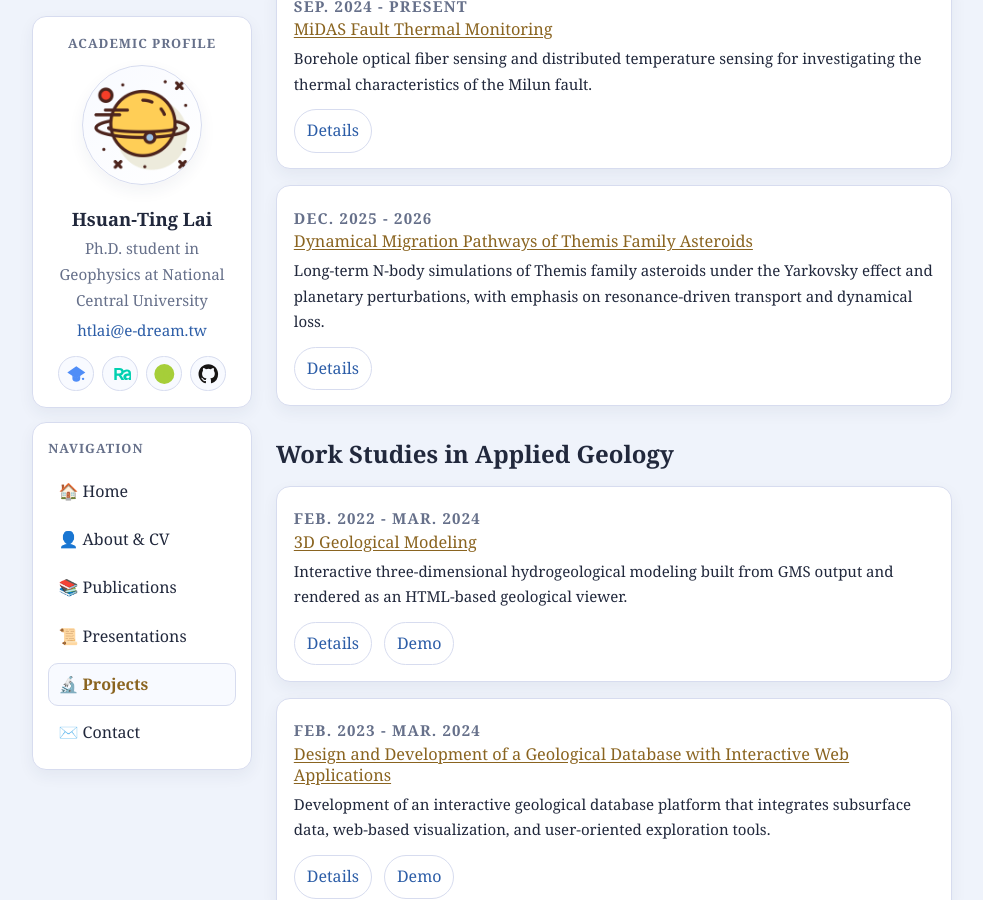
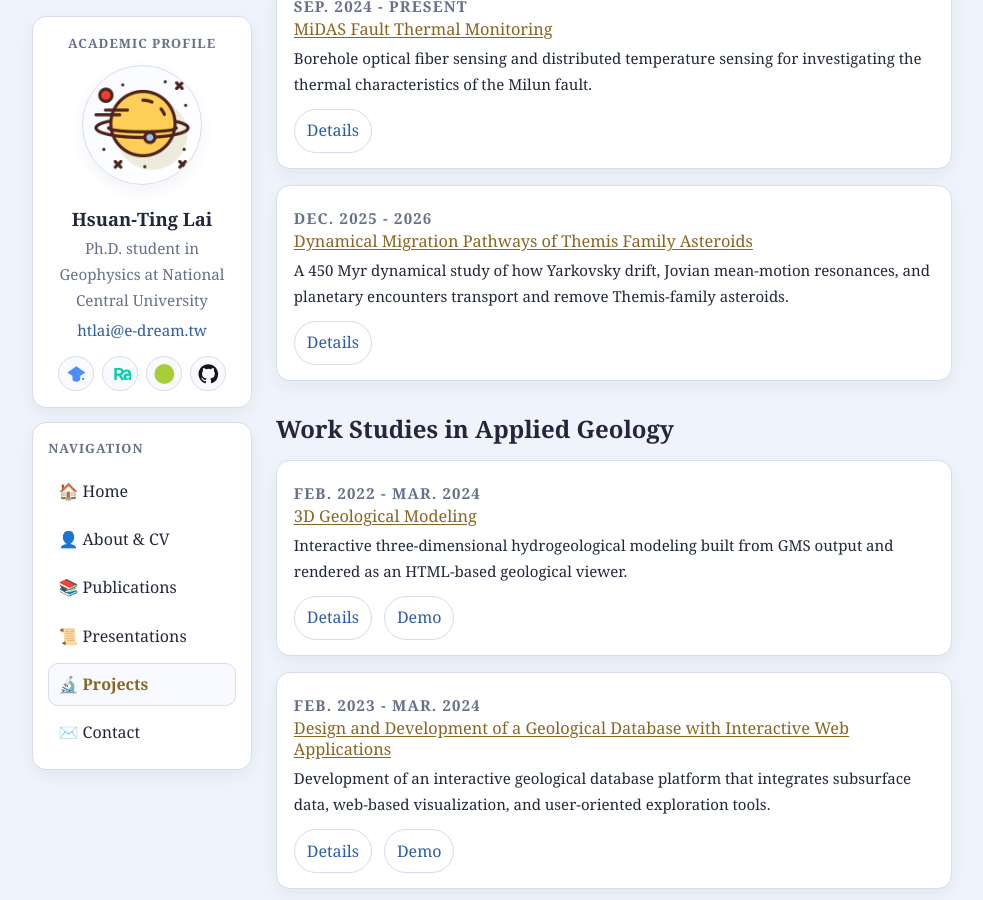
Before and after one commit to htwho/htwho.github.io, a Jekyll site: the page built from projects.md, in a window 1280 px wide and 900 px high, scrolled down 344 px. Shown: the whole window, without its empty margins (148-1131 px from the left). Built offline with Jekyll 4.4.1, drawn with Linux system fonts in a browser that asks for light colours; some of the changed lines change nothing that is shown.

Commit message:
Update Themis migration project from ACM poster

```diff
--- a/_projects/themis-family-migration.md
+++ b/_projects/themis-family-migration.md
@@ -1,6 +1,6 @@
 ---
 title: "Dynamical Migration Pathways of Themis Family Asteroids"
-description: "Long-term N-body simulations of Themis family asteroids under the Yarkovsky effect and planetary perturbations, with emphasis on resonance-driven transport and dynamical loss."
+description: "A 450 Myr dynamical study of how Yarkovsky drift, Jovian mean-motion resonances, and planetary encounters transport and remove Themis-family asteroids."
 image: ""
 github: ""
 demo: ""
@@ -18,12 +18,12 @@
 **Advisor:** Prof. Wing-Huen Ip
 **Affiliation:** Department of Earth Sciences / Institute of Astronomy, National Central University
 
-**Keywords:** Themis asteroid family, Yarkovsky effect, mean-motion resonances, Jupiter scattering, orbital evolution
+**Keywords:** Themis family asteroids, resonance classification, mean-motion resonances, close-encounter statistics, dynamical pathways
 
-**Related links:**
+**Related links**
 <ul class="meta-links">
-  <li><a href="https://tps2026.conf.tw/site/order/1655/poster.aspx?sid=1655&lang=en">TPS 2026 poster entry</a></li>
-  <li><a href="https://www.researchgate.net/publication/399827210_Migration_pathways_from_the_Themis_asteroid_family_to_the_inner_solar_region">Poster on ResearchGate</a></li>
+  <li><a href="https://acm2026.eu/conf-data/ACM2026/files/Program/Poster_sessions_ver10.pdf">ACM 2026 — Poster session</a></li>
+  <li><a href="https://tps2026.conf.tw/site/order/1655/poster.aspx?sid=1655&amp;lang=en">TPS 2026 — Poster entry</a></li>
 </ul>
 
 </div>
@@ -32,22 +32,53 @@
 
 <h3>Abstract</h3>
 
-This project investigates the long-term dynamical evolution of the Themis asteroid family under the combined effects of the Yarkovsky force and planetary perturbations using 450 Myr N-body simulations. The Themis family, a carbon-rich C-type asteroid family in the outer main belt, is largely dynamically stable over long timescales, with about 75 per cent of simulated members remaining in the family region after 450 Myr of orbital evolution.
+The Themis family is one of the largest C-type asteroid families in the outer main belt. Its 4,782 identified members span semimajor axes of 3.02–3.27 au and lie close to the 9:4, 11:5, and 2:1 Jovian mean-motion resonances (MMRs). These resonances may transport asteroids onto planet-crossing orbits, but their relative efficiencies and long-term outcomes remain unclear. This study establishes a migration framework connecting Yarkovsky-driven semimajor-axis drift, resonance-induced orbital excitation, planetary close encounters, and final ejection.
 
-The simulations show that thermally driven semimajor-axis drift gradually transports part of the population into Jovian mean-motion resonances, especially the 2:1, 9:4, and 11:5 resonances. Among these pathways, the 2:1 resonance is the most efficient route for exciting eccentricity and inclination and driving rapid dynamical loss. About 14 per cent of simulated particles are eventually removed through planetary ejection, identifying gravitational scattering as the dominant loss mechanism, while direct collisions with planets are rare and occur almost exclusively with Jupiter.
+To connect thermal migration with eventual removal, I integrated the family for 450 Myr with the MERCURY6 hybrid N-body integrator, including perturbations from all eight planets. The diurnal Yarkovsky effect was represented by a size-dependent semimajor-axis drift rate, assuming homogeneous C-type physical properties and isotropically distributed spin-axis orientations. This framework follows each asteroid from gradual Yarkovsky drift, through resonance capture and orbital excitation, to planetary close encounters and ejection.
 
-Overall, the results indicate that Yarkovsky-driven transport can inject Themis family asteroids into resonance-dominated regions, but planetary scattering strongly limits their survival as long-lived inner Solar System objects. Jupiter therefore plays the central role in shaping the long-term dynamical evolution and loss pathways of Themis-family asteroids.
+Of the 4,782 simulated asteroids, 685 were ejected. A resonance influence score—combining proximity to a resonance (20%), residence time (40%), and resonance-associated eccentricity excitation (40%)—was used to identify the primary MMR governing each ejected object. The 2:1 MMR accounts for 480 ejected asteroids (70.1%), followed by the 11:5 MMR with 170 (24.8%) and the 9:4 MMR with 35 (5.1%). Weighted orbital distributions show that the 2:1 group undergoes substantially broader eccentricity and inclination spreading than the other two groups, confirming it as the dominant removal pathway.
+
+The close-encounter histories reveal distinct transport routes. Asteroids associated with the 2:1 MMR often encounter Mars first, indicating an early transition to Mars-crossing orbits, whereas the 9:4 and 11:5 groups are linked mainly to Jupiter. Final encounters are dominated by Jupiter and Saturn, showing that giant-planet scattering controls late-stage removal. Some 2:1 objects end with encounters involving the inner planets, suggesting a possible pathway for delivering volatile-rich material from the Themis-family region toward the inner Solar System.
+
+</div>
+
+<div class="project-panel" markdown="1">
+
+<h3>Dynamical Pathways</h3>
+
+The modeled migration proceeds through six linked stages:
+
+1. **Yarkovsky-driven migration:** thermal forces gradually change an asteroid's semimajor axis and deliver it toward an MMR.
+2. **Resonance capture:** resonant forcing overtakes thermal drift, temporarily locking the semimajor axis near the resonance.
+3. **MMR-controlled evolution:** eccentricity grows within all three resonances. The 2:1 MMR strongly excites both eccentricity and inclination, whereas the 9:4 and 11:5 MMRs mainly excite eccentricity.
+4. **Departure from the Themis region:** once eccentricity reaches approximately 0.25 or higher, the orbit becomes unstable and is more likely to become planet-crossing.
+5. **Planetary close encounters:** gravitational scattering breaks the resonant lock and produces abrupt, chaotic changes in semimajor axis. Objects associated with the 2:1 MMR commonly encounter Mars first, while the 9:4 and 11:5 groups are linked more directly to Jupiter.
+6. **Planet-driven ejection:** late-stage encounters are dominated by the giant planets, especially Jupiter and Saturn; Jupiter is the principal driver of final removal.
+
+Close-encounter statistics reveal an important distinction between the pathways. The 2:1 MMR can first inject bodies into Mars-crossing orbits before encounters progressively shift toward Jupiter. Some 2:1 objects end with encounters involving inner planets, indicating a possible route for volatile-rich material from the Themis region into the inner Solar System. By contrast, the 9:4 and 11:5 pathways remain more concentrated near the original family region and are connected primarily to Jupiter encounters.
+
+</div>
+
+<div class="project-panel" markdown="1">
+
+<h3>Key Findings</h3>
+
+- Yarkovsky drift supplies Themis-family asteroids to nearby Jovian MMRs, which then control eccentricity and inclination excitation.
+- The 2:1 MMR is the dominant removal pathway, accounting for 70.1% of classified ejected asteroids and producing the broadest orbital spreading.
+- The three resonances produce distinct encounter sequences: 2:1 objects often encounter Mars first, whereas 9:4 and 11:5 objects are mainly associated with Jupiter.
+- Giant-planet scattering controls the final removal stage, with Jupiter playing the leading role.
+- A subset of the 2:1 population may carry volatile-rich material from the outer main belt toward the inner Solar System.
 
 </div>
 
 <div class="figure-stack">
   <figure class="figure-card">
     <img src="{{ '/assets/images/Themis/Themis_1.png' | relative_url }}" alt="Figure 1" />
-    <figcaption class="media-caption">Figure 1. Overview of the Themis asteroid family in orbital-element space. The top panel highlights the location of the family in semimajor axis-eccentricity space relative to nearby Jovian mean-motion resonances, while the lower panels summarize the distributions of semimajor axis, eccentricity, and inclination for 4,782 members. The right-hand panels show how Yarkovsky drift and spin-axis obliquity affect the spread of family members and their transport toward resonance boundaries.</figcaption>
+    <figcaption class="media-caption">Figure 1. The 4,782-member Themis family in orbital-element space. Its location between 3.02 and 3.27 au places it near the 9:4, 11:5, and 2:1 Jovian mean-motion resonances, allowing size- and obliquity-dependent Yarkovsky drift to deliver members toward resonance boundaries.</figcaption>
   </figure>
 
   <figure class="figure-card">
     <img src="{{ '/assets/images/Themis/Themis_2.png' | relative_url }}" alt="Figure 2" />
-    <figcaption class="media-caption">Figure 2. Time evolution of a representative Themis-family asteroid that is ultimately removed from the system. The upper panels track changes in semimajor axis, eccentricity, and inclination over time, showing gradual Yarkovsky-driven migration followed by rapid orbital excitation near the end of the integration. The lower panels plot the particle's orbital path in element space, illustrating how resonance-driven transport and subsequent close encounters with Jupiter lead to dynamical ejection.</figcaption>
+    <figcaption class="media-caption">Figure 2. Representative evolution of an ejected Themis-family asteroid: gradual Yarkovsky migration is followed by resonance-controlled excitation, departure from the stable family region, chaotic planetary encounters, and final ejection.</figcaption>
   </figure>
 </div>
```
